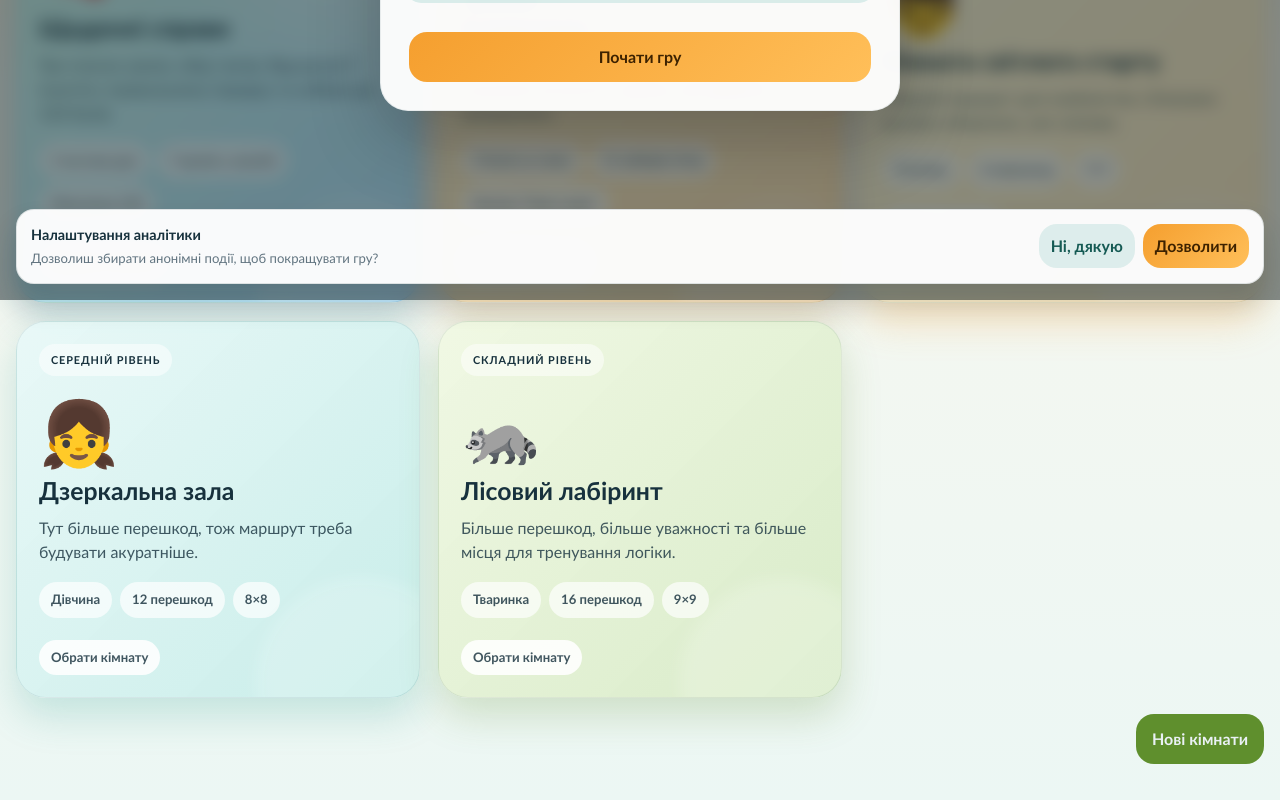
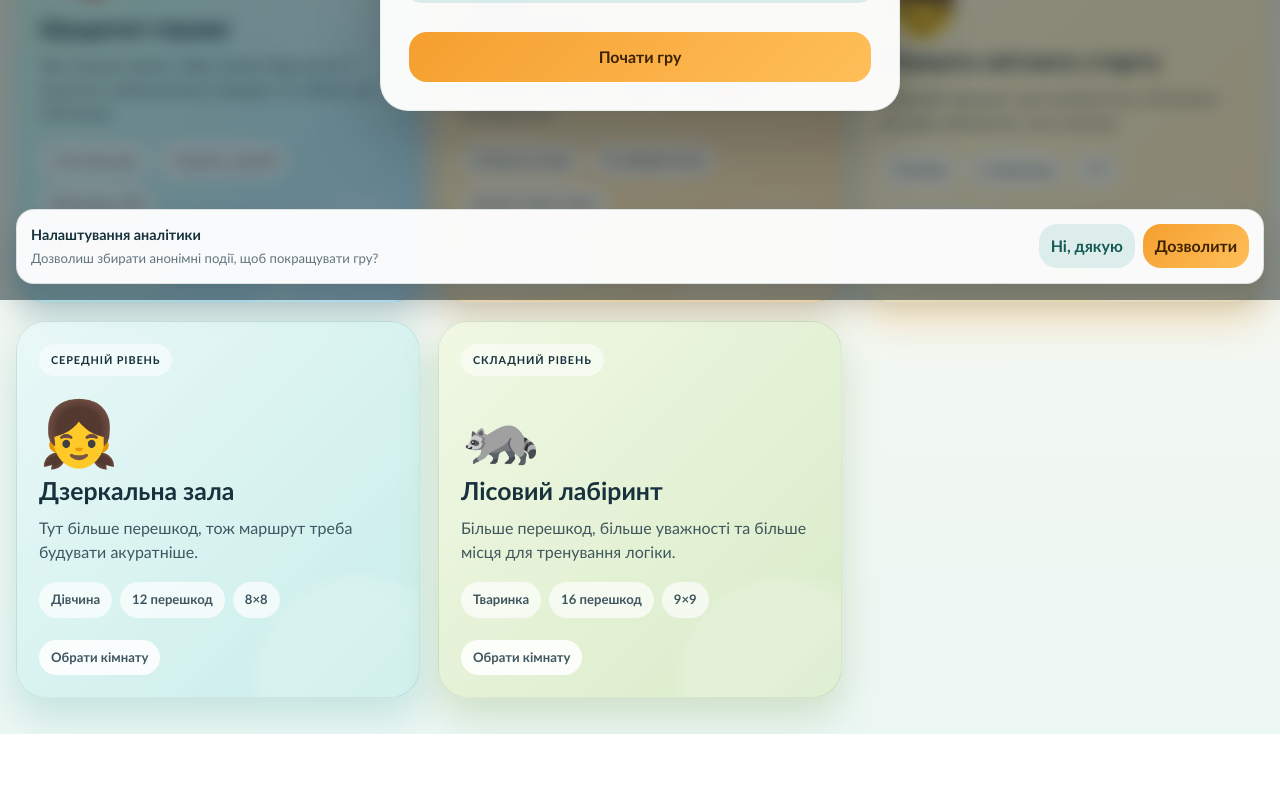
Before and after one commit to DimaBaziuk/tasker_react, a React (Vite) app: page /#/ in a window 1280 px wide. Shown: the part 500-1300 px from the top of the page. After the commit the page ends 1234 px from the top, so only its background shows below. Built offline with nearby package versions, Linux system fonts and the light colour scheme; no server answers.

Commit message:
remove-unused-button

```diff
--- a/src/pages/HomePage.tsx
+++ b/src/pages/HomePage.tsx
@@ -10,10 +10,10 @@ type GameOverState = {
 
 interface HomePageProps {
 	rooms: RoomDefinition[];
-	onRegenerateRooms: () => void;
+	onRegenerateRooms?: () => void;
 }
 
-const HomePage = ({ rooms, onRegenerateRooms }: HomePageProps) => {
+const HomePage = ({ rooms }: HomePageProps) => {
 	const navigate = useNavigate();
 	const location = useLocation();
 	const gameOverState =
@@ -42,13 +42,6 @@ const HomePage = ({ rooms, onRegenerateRooms }: HomePageProps) => {
 			room_type: 'algorithm',
 		});
 		navigate(`/game/${roomId}`);
-	};
-
-	const handleRegenerateRooms = () => {
-		void trackEvent('home_new_rooms_click', {
-			rooms_count: rooms.length,
-		});
-		onRegenerateRooms();
 	};
 
 	return (
@@ -147,16 +140,6 @@ const HomePage = ({ rooms, onRegenerateRooms }: HomePageProps) => {
 				))}
 			</section>
 
-			<div className='homeActions'>
-				<button
-					type='button'
-					className='ghostButton'
-					onClick={handleRegenerateRooms}
-				>
-					Нові кімнати
-				</button>
-			</div>
-
 			{gameOverState?.gameOver ? (
 				<div className='modalOverlay' role='presentation'>
 					<div
```
